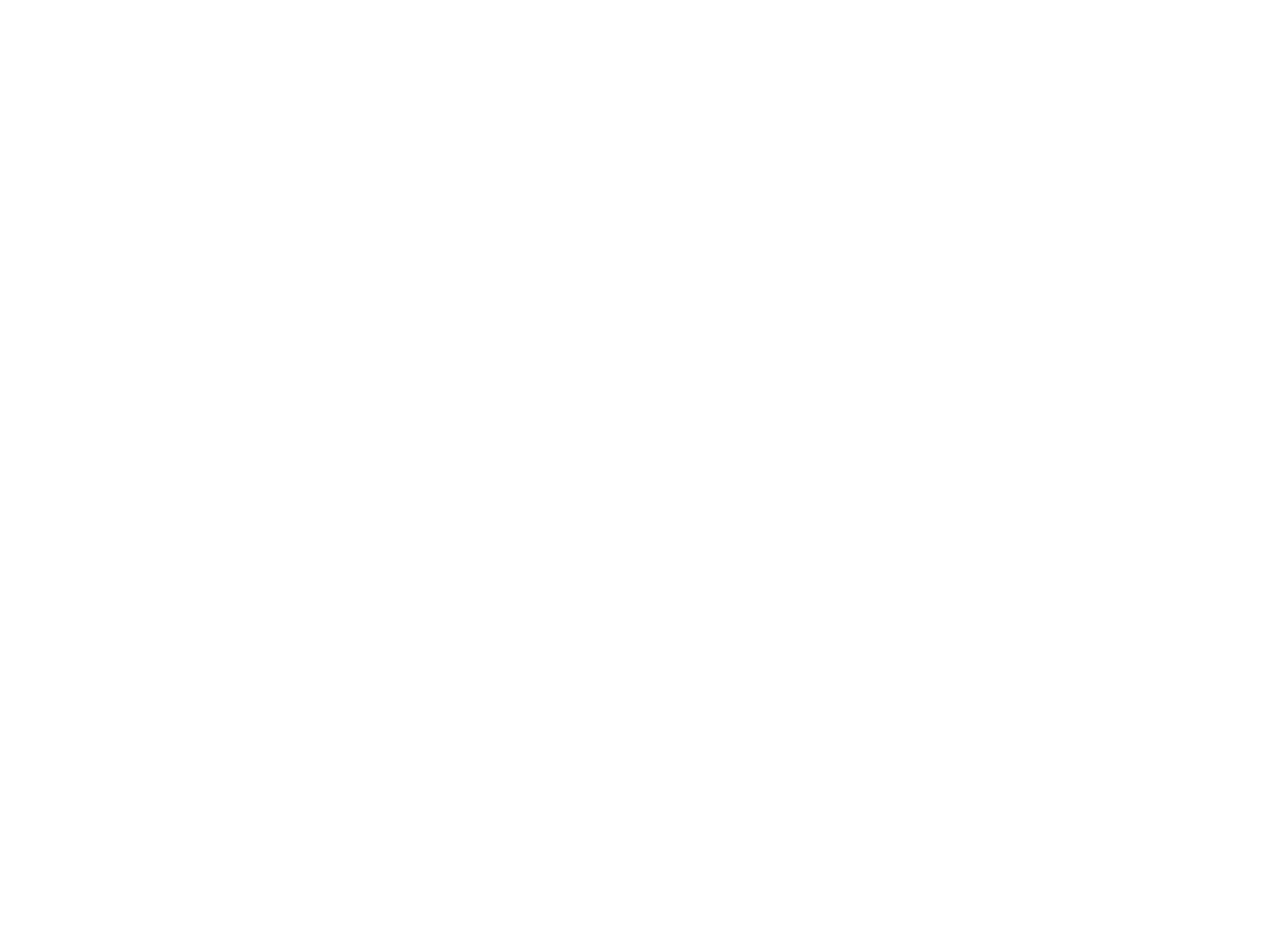
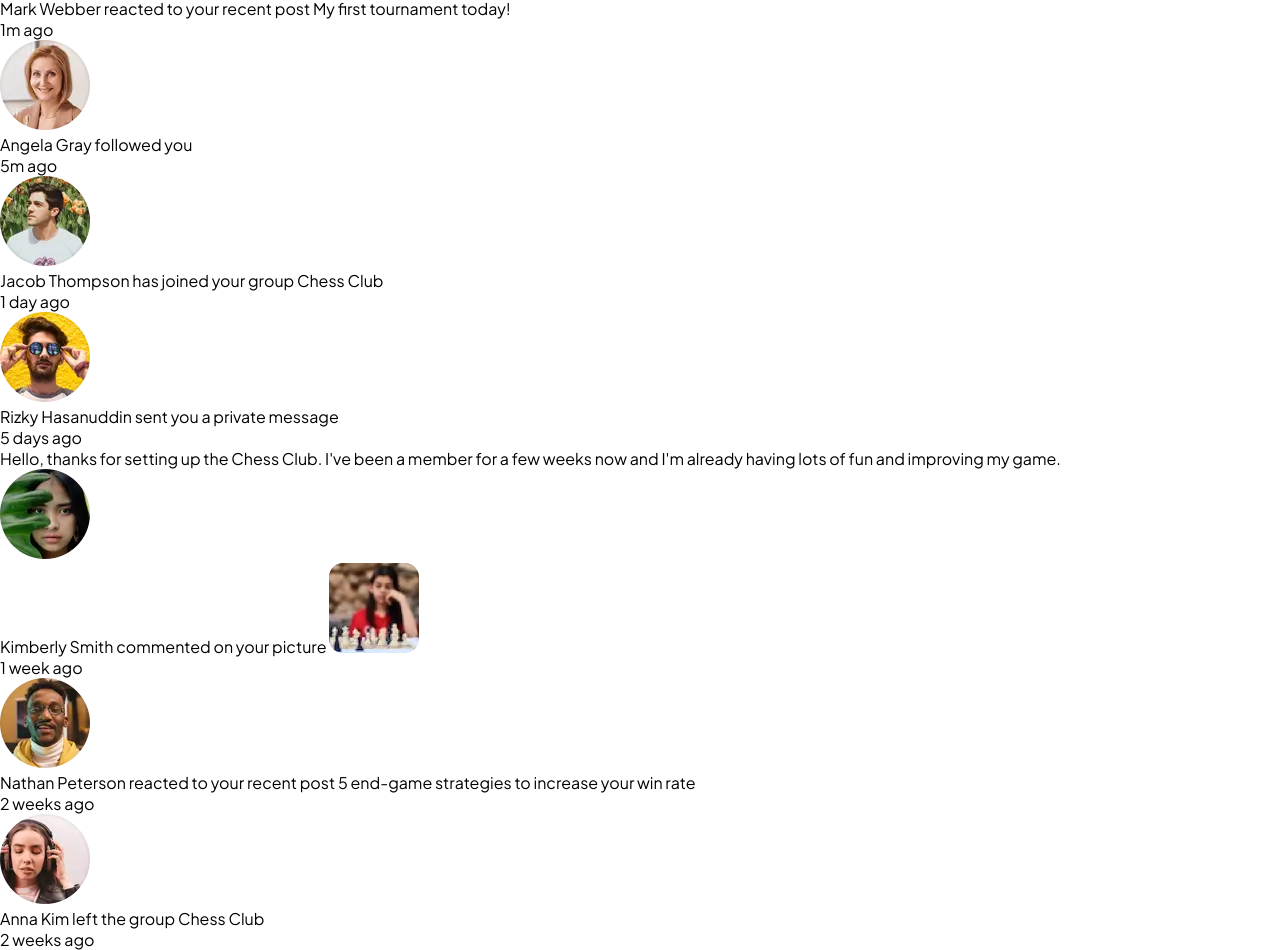
Before and after one commit to RylanZhou/frontend-mentor-notifications-page, a React (Vite) app: page / in a window 1280 px wide. Shown: the part 178-1128 px from the top of the page. Before the commit the page ends 800 px from the top, so only its background shows below. Built offline with nearby package versions, Linux system fonts and the light colour scheme.

Commit message:
feat: basic data load and component logic

```diff
--- a/src/App.tsx
+++ b/src/App.tsx
@@ -1,8 +1,27 @@
 import React, { useState } from 'react';
+import NotificationItem from './NotificationItem';
+import { data } from './static';
 import styles from './styles.module.scss';
 
 function App() {
-  return <div className="App"></div>;
+  return (
+    <div className={styles.App}>
+      <section className={styles.header}>
+        <h1>
+          Notifications
+          <div className={styles.badge}>{data.filter((each) => !each.hasRead).length}</div>
+        </h1>
+
+        <button>Mark all as read</button>
+      </section>
+
+      <ul className={styles.notifications}>
+        {data.map((each) => (
+          <NotificationItem key={each.id} {...each} />
+        ))}
+      </ul>
+    </div>
+  );
 }
 
 export default App;
--- /dev/null
+++ b/src/NotificationItem.tsx
@@ -0,0 +1,75 @@
+import React, { ReactElement } from 'react';
+import { NotificationData, NotificationType } from './static';
+import styles from './styles.module.scss';
+
+export default function NotificationItem({ time, data, hasRead, user }: NotificationData) {
+  const renderContent = () => (
+    <>
+      {renderText()}
+      {hasRead ? <i className={styles.dot}></i> : null}
+
+      <div className={styles.time}>{time}</div>
+
+      {data.type === NotificationType.PRIVATE_MESSAGE ? (
+        <div className={styles.message}>{data.message}</div>
+      ) : null}
+    </>
+  );
+
+  const renderText = () => {
+    switch (data.type) {
+      case NotificationType.REACT_POST:
+        return (
+          <>
+            <strong>{user.name}</strong> reacted to your recent post{' '}
+            <span className={styles.post}>{data.postTitle}</span>
+            {hasRead ? <i className={styles.dot}></i> : null}
+          </>
+        );
+      case NotificationType.NEW_FOLLOW:
+        return (
+          <>
+            <strong>{user.name}</strong> followed you
+          </>
+        );
+      case NotificationType.JOIN_GROUP:
+        return (
+          <>
+            <strong>{user.name}</strong> has joined your group{' '}
+            <span className={styles.group}>{data.group}</span>
+          </>
+        );
+      case NotificationType.LEAVE_GROUP:
+        return (
+          <>
+            <strong>{user.name}</strong> left the group{' '}
+            <span className={styles.group}>{data.group}</span>
+          </>
+        );
+      case NotificationType.PICTURE:
+        return (
+          <>
+            <strong>{user.name}</strong> commented on your picture{' '}
+            <span className={styles.group}>{data.group}</span>
+            <img src={data.pictureUrl} alt={data.pictureUrl} />
+          </>
+        );
+      case NotificationType.PRIVATE_MESSAGE:
+        return (
+          <>
+            <strong>{user.name}</strong> sent you a private message{' '}
+            <span className={styles.group}>{data.group}</span>
+          </>
+        );
+      default:
+    }
+  };
+
+  return (
+    <div className={styles.notification}>
+      <img src={user.avatar} alt="Avatar" />
+
+      <div className={styles.content}>{renderContent()}</div>
+    </div>
+  );
+}
--- /dev/null
+++ b/src/static.ts
@@ -0,0 +1,119 @@
+export enum NotificationType {
+  REACT_POST,
+  NEW_FOLLOW,
+  JOIN_GROUP,
+  LEAVE_GROUP,
+  PRIVATE_MESSAGE,
+  PICTURE,
+}
+
+export interface NotificationData {
+  id: string;
+  hasRead: boolean;
+  user: {
+    avatar: string;
+    name: string;
+  };
+  time: string;
+  data: {
+    type: NotificationType;
+    message?: string; // For NotificationType.PRIVATE_MESSAGE
+    group?: string; // For NotificationType.JOIN_GROUP and LEAVE_GROUP
+    pictureUrl?: string; // For NotificationType.PICTURE
+    postTitle?: string; // For NotificationType.REACT_POST
+  };
+}
+
+export const data: NotificationData[] = [
+  {
+    id: '1',
+    hasRead: false,
+    user: {
+      avatar: '/assets/images/avatar-mark-webber.webp',
+      name: 'Mark Webber',
+    },
+    time: '1m ago',
+    data: {
+      type: NotificationType.REACT_POST,
+      postTitle: 'My first tournament today!',
+    },
+  },
+  {
+    id: '2',
+    hasRead: false,
+    user: {
+      avatar: '/assets/images/avatar-angela-gray.webp',
+      name: 'Angela Gray',
+    },
+    time: '5m ago',
+    data: {
+      type: NotificationType.NEW_FOLLOW,
+    },
+  },
+  {
+    id: '3',
+    hasRead: false,
+    user: {
+      avatar: '/assets/images/avatar-jacob-thompson.webp',
+      name: 'Jacob Thompson',
+    },
+    time: '1 day ago',
+    data: {
+      type: NotificationType.JOIN_GROUP,
+      group: 'Chess Club',
+    },
+  },
+  {
+    id: '4',
+    hasRead: true,
+    user: {
+      avatar: '/assets/images/avatar-rizky-hasanuddin.webp',
+      name: 'Rizky Hasanuddin',
+    },
+    time: '5 days ago',
+    data: {
+      type: NotificationType.PRIVATE_MESSAGE,
+      message:
+        "Hello, thanks for setting up the Chess Club. I've been a member for a few weeks now and I'm already having lots of fun and improving my game.",
+    },
+  },
+  {
+    id: '5',
+    hasRead: true,
+    user: {
+      avatar: '/assets/images/avatar-kimberly-smith.webp',
+      name: 'Kimberly Smith',
+    },
+    time: '1 week ago',
+    data: {
+      type: NotificationType.PICTURE,
+      pictureUrl: '/assets/images/image-chess.webp',
+    },
+  },
+  {
+    id: '6',
+    hasRead: true,
+    user: {
+      avatar: '/assets/images/avatar-nathan-peterson.webp',
+      name: 'Nathan Peterson',
+    },
+    time: '2 weeks ago',
+    data: {
+      type: NotificationType.REACT_POST,
+      postTitle: '5 end-game strategies to increase your win rate',
+    },
+  },
+  {
+    id: '7',
+    hasRead: true,
+    user: {
+      avatar: '/assets/images/avatar-anna-kim.webp',
+      name: 'Anna Kim',
+    },
+    time: '2 weeks ago',
+    data: {
+      type: NotificationType.LEAVE_GROUP,
+      group: 'Chess Club',
+    },
+  },
+];
```
Also changed, not shown: 1 other file (tests, documents, lock files or other folders).
